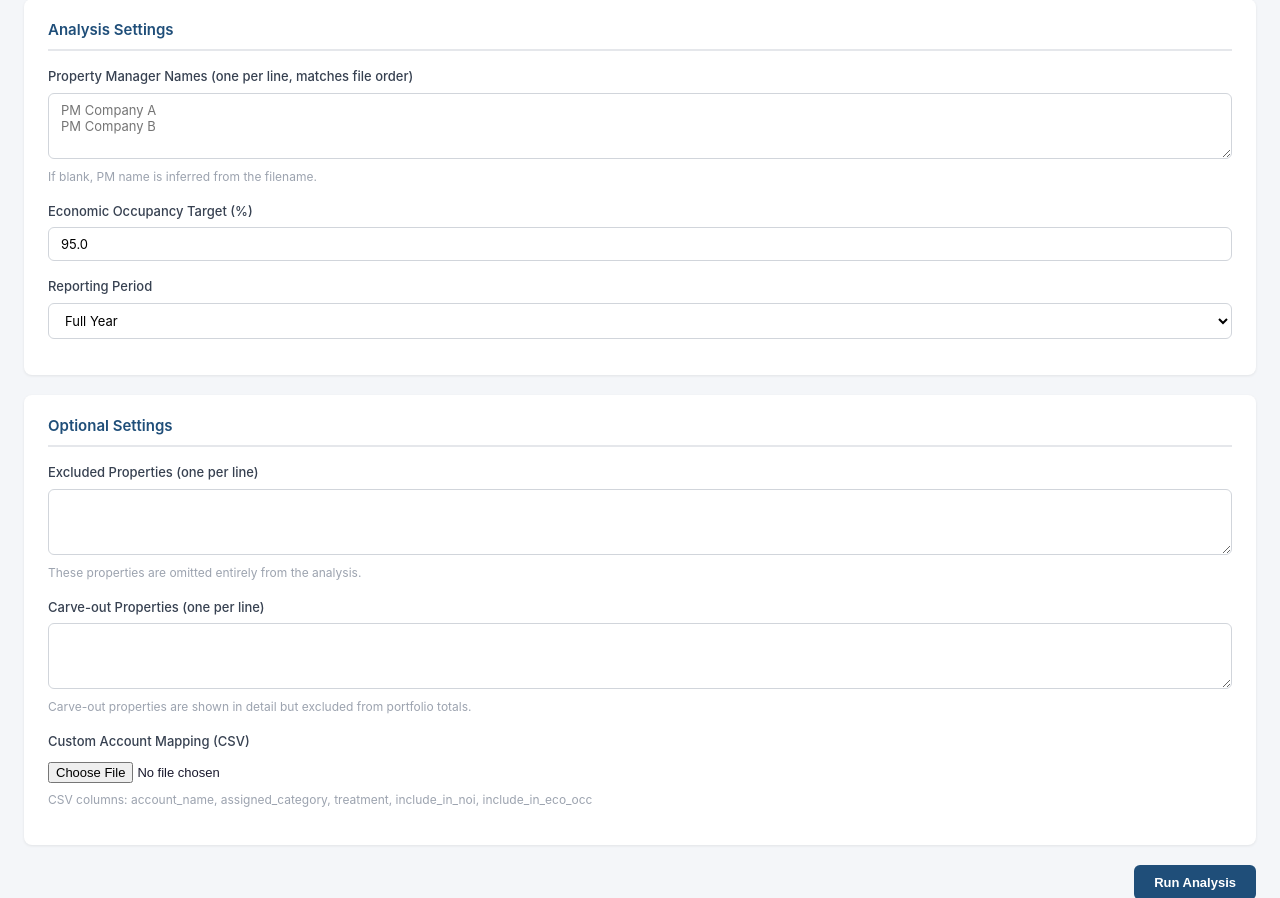
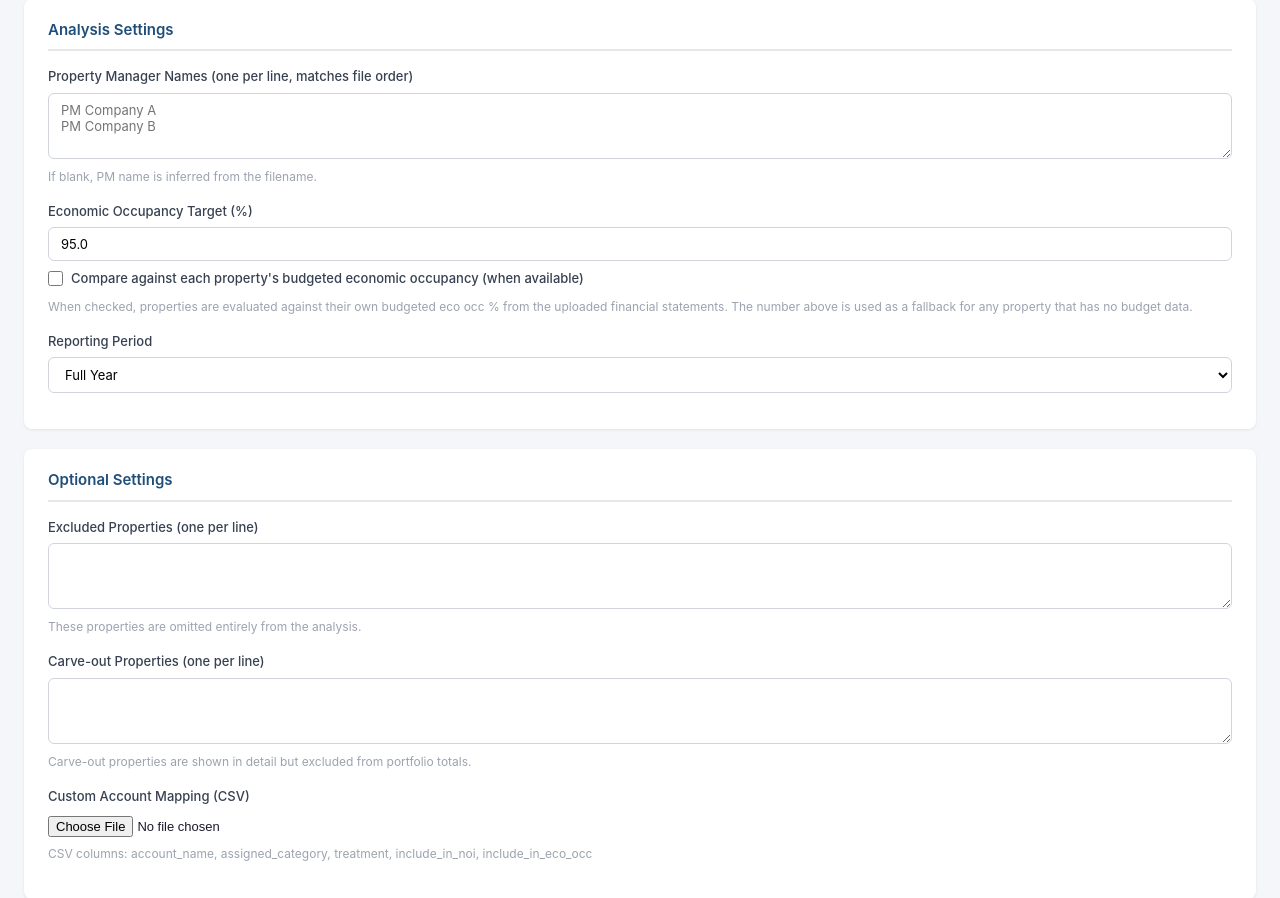
Before and after one commit to epagtaconan22/portfolio-analyzer, a Flask app: page / in a window 1280 px wide. Shown: the part 1148-2046 px from the top of the page. Run offline with Flask 3, Linux system fonts and the light colour scheme.

Commit message:
feat: sort/filter column headers + budgeted eco occ target mode
Add clickable sort/filter controls to the Per Property Analysis,
Portfolio AR Summary, and Property AR Analysis dashboard tables
(vanilla JS floating panel, AND-logic multi-column filters, visual
indicator on active filtered/sorted columns).

Add a checkbox on the upload form to evaluate each property against
its own budgeted economic occupancy % instead of a fixed portfolio
target. When enabled, is_below_eco_occ_target and the Dashboard
workbook section both use the per-property budget value as the
threshold, falling back to the fixed input for properties with no
budget data.

Co-Authored-By: Claude Sonnet 4.6 <noreply@anthropic.com>

```diff
--- a/app/exporter/main_workbook.py
+++ b/app/exporter/main_workbook.py
@@ -97,12 +97,14 @@ def build_main_workbook(
     output_path: str,
     eco_occ_target: float = ECO_OCC_TARGET,
     ar_rows: list | None = None,
+    use_budget_eco_occ: bool = False,
 ) -> str:
     """Builds main workbook at output_path. Returns path."""
     wb = openpyxl.Workbook()
     wb.remove(wb.active)
 
-    _build_dashboard(wb, kpis, portfolio_name, eco_occ_target, ar_rows=ar_rows)
+    _build_dashboard(wb, kpis, portfolio_name, eco_occ_target, ar_rows=ar_rows,
+                     use_budget_eco_occ=use_budget_eco_occ)
     _build_property_analysis(wb, kpis, portfolio_name, eco_occ_target)
     _build_monthly_kpis(wb, kpis)
     _build_ar_aging(wb, ar_rows or [], portfolio_name)
@@ -113,7 +115,8 @@ def build_main_workbook(
 
 # ─── Dashboard ────────────────────────────────────────────────────────────────
 
-def _build_dashboard(wb, kpis, portfolio_name, eco_occ_target, ar_rows=None):
+def _build_dashboard(wb, kpis, portfolio_name, eco_occ_target, ar_rows=None,
+                     use_budget_eco_occ=False):
     ws = wb.create_sheet("Dashboard")
 
     from openpyxl.worksheet.properties import Outline
@@ -221,9 +224,14 @@ def _build_dashboard(wb, kpis, portfolio_name, eco_occ_target, ar_rows=None):
     row += 2
 
     # ── Properties Below Eco Occ Target ─────────────────────────────────────
-    ws.cell(row, 1, f"Properties Below Economic Occupancy Target ({eco_occ_target:.0%})").font = BOLD_FONT
+    if use_budget_eco_occ:
+        section_title = "Properties Below Budgeted Economic Occupancy"
+    else:
+        section_title = f"Properties Below Economic Occupancy Target ({eco_occ_target:.0%})"
+    ws.cell(row, 1, section_title).font = BOLD_FONT
     row += 1
-    _write_below_target_table(ws, kpis, row, eco_occ_target)
+    _write_below_target_table(ws, kpis, row, eco_occ_target,
+                              use_budget_eco_occ=use_budget_eco_occ)
 
     # ── Column widths ────────────────────────────────────────────────────────
     ws.column_dimensions["A"].width = 28
@@ -521,7 +529,8 @@ def _eco_occ_drivers(agg: dict) -> tuple[str, str]:
     return d1, d2
 
 
-def _write_below_target_table(ws, kpis, start_row, eco_occ_target):
+def _write_below_target_table(ws, kpis, start_row, eco_occ_target,
+                              use_budget_eco_occ=False):
     quarters = _get_sorted_quarters(kpis)
     if not quarters:
         ws.cell(start_row + 1, 1, "No data available.")
@@ -539,31 +548,44 @@ def _write_below_target_table(ws, kpis, start_row, eco_occ_target):
     for prop, pklist in prop_groups.items():
         agg = _aggregate(pklist)
         pm = pklist[0].pm_name
-        if agg.get("eco_occ_pct") is not None and agg["eco_occ_pct"] < eco_occ_target:
-            below.append((agg["eco_occ_pct"], prop, pm, agg))
+        eco_occ = agg.get("eco_occ_pct")
+        if eco_occ is None:
+            continue
+        bud = agg.get("budget_eco_occ_pct")
+        effective_target = (bud if (use_budget_eco_occ and bud is not None)
+                            else eco_occ_target)
+        if eco_occ < effective_target:
+            below.append((eco_occ, prop, pm, agg, effective_target))
 
     below.sort(key=lambda x: x[0])  # worst first
 
-    headers = ["Property", "PM", "Eco Occ %", "Target", "Variance to Target",
-               "Driver 1", "Driver 2"]
+    if use_budget_eco_occ:
+        headers = ["Property", "PM", "Eco Occ %", "Budget Eco Occ %",
+                   "Variance to Budget", "Driver 1", "Driver 2"]
+    else:
+        headers = ["Property", "PM", "Eco Occ %", "Target", "Variance to Target",
+                   "Driver 1", "Driver 2"]
     for col, h in enumerate(headers, 1):
         ws.cell(start_row, col, h)
     style_header_row(ws, start_row, len(headers), fill=SUBHDR_FILL, font=SUBHEADER_FONT)
     row = start_row + 1
 
-    for eco_occ, prop, pm, agg in below:
+    for eco_occ, prop, pm, agg, effective_target in below:
         d1, d2 = _eco_occ_drivers(agg)
         ws.cell(row, 1, prop)
         ws.cell(row, 2, pm)
         _c(ws, row, 3, eco_occ, PCT_FMT)
-        _c(ws, row, 4, eco_occ_target, PCT_FMT)
-        _c(ws, row, 5, eco_occ - eco_occ_target, PCT_FMT)
+        _c(ws, row, 4, effective_target, PCT_FMT)
+        _c(ws, row, 5, eco_occ - effective_target, PCT_FMT)
         ws.cell(row, 6, d1)
         ws.cell(row, 7, d2)
         row += 1
 
     if row == start_row + 1:
-        ws.cell(row, 1, f"All properties at or above {eco_occ_target:.0%} target")
+        if use_budget_eco_occ:
+            ws.cell(row, 1, "All properties at or above their budgeted economic occupancy")
+        else:
+            ws.cell(row, 1, f"All properties at or above {eco_occ_target:.0%} target")
         row += 1
     return row
 
--- a/app/routes/upload.py
+++ b/app/routes/upload.py
@@ -30,8 +30,9 @@ def index():
 @bp.route("/", methods=["POST"])
 def run_analysis():
     portfolio_name = request.form.get("portfolio_name", "Portfolio").strip() or "Portfolio"
-    eco_occ_target = float(request.form.get("eco_occ_target", ECO_OCC_TARGET * 100)) / 100
-    pm_names_raw   = request.form.get("pm_names", "").strip()
+    eco_occ_target      = float(request.form.get("eco_occ_target", ECO_OCC_TARGET * 100)) / 100
+    use_budget_eco_occ  = request.form.get("use_budget_eco_occ") == "1"
+    pm_names_raw        = request.form.get("pm_names", "").strip()
     excluded_raw   = request.form.get("excluded_properties", "").strip()
     carveout_raw   = request.form.get("carveout_properties", "").strip()
 
@@ -138,7 +139,10 @@ def run_analysis():
 
     for k in kpis:
         if k.eco_occ_pct is not None:
-            k.is_below_eco_occ_target = k.eco_occ_pct < eco_occ_target
+            if use_budget_eco_occ and k.budget_eco_occ_pct is not None:
+                k.is_below_eco_occ_target = k.eco_occ_pct < k.budget_eco_occ_pct
+            else:
+                k.is_below_eco_occ_target = k.eco_occ_pct < eco_occ_target
 
     # ── Build workbooks ───────────────────────────────────────────────────────
     run_id  = new_run_id()
@@ -150,7 +154,8 @@ def run_analysis():
     backup_path = os.path.join(run_dir, f"{safe_name} Property Analysis backup.xlsx")
 
     build_main_workbook(kpis, portfolio_name, main_path, eco_occ_target,
-                        ar_rows=ar_rows if ar_rows else None)
+                        ar_rows=ar_rows if ar_rows else None,
+                        use_budget_eco_occ=use_budget_eco_occ)
     build_backup_workbook(mapped_rows, kpis, source_index, mapping_entries, [],
                           backup_path, eco_occ_target,
                           ar_rows=ar_rows if ar_rows else None)
@@ -170,6 +175,7 @@ def run_analysis():
         "created_at": datetime.now().isoformat(),
         "portfolio_name": portfolio_name,
         "eco_occ_target": eco_occ_target,
+        "use_budget_eco_occ": use_budget_eco_occ,
         "years": years,
         "properties": props,
         "num_properties": len(props),
--- a/app/templates/dashboard.html
+++ b/app/templates/dashboard.html
@@ -100,7 +100,7 @@
         <td class="currency">{{ r.actual_noi | currency }}</td>
         <td class="currency">{{ r.noi_per_unit | currency }}</td>
         <td class="currency {{ 'pos' if (r.noi_variance or 0) >= 0 else 'neg' }}">{{ r.noi_variance | currency }}</td>
-        <td class="pct {% if r.eco_occ_pct is not none and r.eco_occ_pct < eco_occ_target %}neg{% endif %}">{{ r.eco_occ_pct | pct }}</td>
+        <td class="pct {% if r.is_below_eco_target %}neg{% endif %}">{{ r.eco_occ_pct | pct }}</td>
         <td class="pct">{{ r.physical_occ_pct | pct }}</td>
         <td class="pct {{ 'neg' if (r.leakage_gap or 0) > 0 else '' }}">{{ r.leakage_gap | pct }}</td>
         <td><a href="{{ url_for('property_detail.show', run_id=run_id, property_name=r.property_name) }}">View</a></td>
--- a/app/templates/upload.html
+++ b/app/templates/upload.html
@@ -78,6 +78,17 @@
       <label for="eco_occ_target">Economic Occupancy Target (%)</label>
       <input type="number" id="eco_occ_target" name="eco_occ_target"
              value="{{ eco_occ_target }}" min="0" max="100" step="0.1">
+      <div class="check-field">
+        <input type="checkbox" id="use_budget_eco_occ" name="use_budget_eco_occ" value="1">
+        <label class="check-label" for="use_budget_eco_occ">
+          Compare against each property's budgeted economic occupancy (when available)
+        </label>
+      </div>
+      <span class="hint" id="eco-occ-hint">
+        When checked, properties are evaluated against their own budgeted eco occ % from
+        the uploaded financial statements. The number above is used as a fallback for any
+        property that has no budget data.
+      </span>
     </div>
     <div class="field">
       <label for="period_filter">Reporting Period</label>
@@ -218,6 +229,29 @@
   initDropZone('fin-drop-zone', 'financial_files', 'fin-file-list');
   initDropZone('occ-drop-zone', 'occupancy_file',  'occ-file-list');
   initDropZone('ar-drop-zone', 'ar_aging_files', 'ar-file-list');
+
+  // ── Budget eco occ toggle ─────────────────────────────────────────────────
+  (function () {
+    var chk   = document.getElementById('use_budget_eco_occ');
+    var input = document.getElementById('eco_occ_target');
+    var hint  = document.getElementById('eco-occ-hint');
+    if (!chk || !input) return;
+
+    function applyState() {
+      if (chk.checked) {
+        input.classList.add('eco-target-dimmed');
+        input.title = 'Used as fallback for properties with no budget data';
+        if (hint) hint.style.color = '#374151';
+      } else {
+        input.classList.remove('eco-target-dimmed');
+        input.title = '';
+        if (hint) hint.style.color = '';
+      }
+    }
+
+    chk.addEventListener('change', applyState);
+    applyState(); // apply on page load (browser may restore checkbox state)
+  }());
 })();
 </script>
 {% endblock %}
--- a/static/style.css
+++ b/static/style.css
@@ -528,3 +528,31 @@ body {
   font-family: inherit;
 }
 .sf-clear-col-btn:hover { text-decoration: underline; }
+
+/* ── Checkbox field (upload form) ────────────────────────────────────────── */
+.check-field {
+  display: flex;
+  align-items: flex-start;
+  gap: 8px;
+  margin-top: 8px;
+}
+.check-field input[type="checkbox"] {
+  flex-shrink: 0;
+  width: 15px;
+  height: 15px;
+  margin-top: 2px;
+  cursor: pointer;
+  accent-color: #1f4e79;
+}
+.check-label {
+  font-size: 13px;
+  font-weight: 400;
+  color: #374151;
+  cursor: pointer;
+  line-height: 1.4;
+}
+/* Dimmed fallback input when budget-mode is active */
+.eco-target-dimmed {
+  opacity: 0.4;
+  pointer-events: none;
+}
```
Also changed, not shown: app/routes/results.py (+12 -2 lines).
